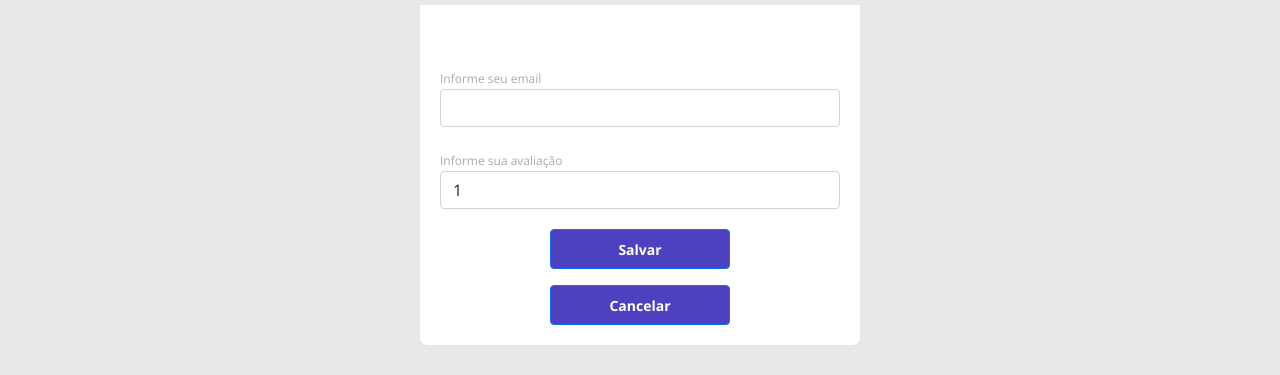
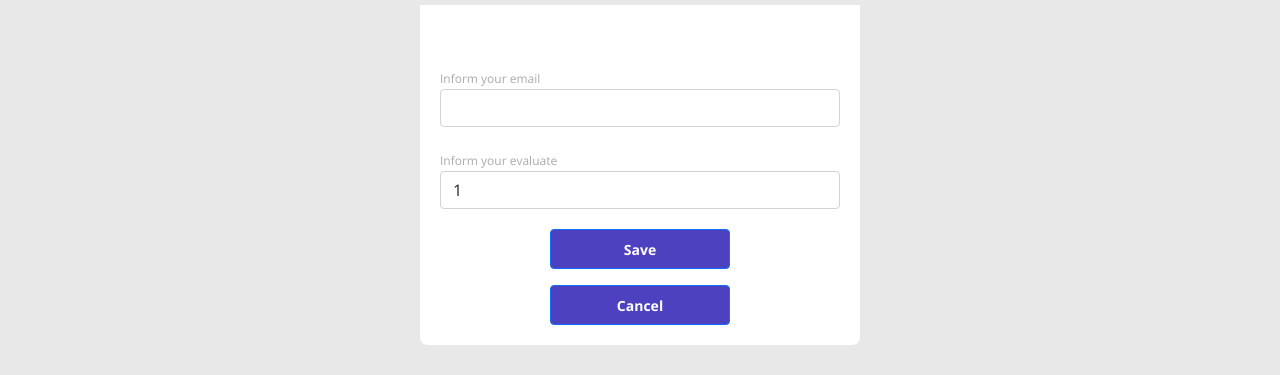
Before and after one commit to gil-son/dsmovie, a React (Create React App) app in the folder frontend/: page /form/1 in a window 1280 px wide. Shown: the part 139-514 px from the top of the page. Built offline with nearby package versions, Linux system fonts and the light colour scheme; no server answers.

Commit message:
Language formatted to English

```diff
--- a/frontend/src/components/FormCard/index.tsx
+++ b/frontend/src/components/FormCard/index.tsx
@@ -57,11 +57,11 @@
                  <h3>{movie?.title}</h3>
                  <form className="dsmovie-form" onSubmit={handleSubmit}>
                      <div className="form-group dsmovie-form-group">
-                         <label htmlFor="email">Informe seu email</label>
+                         <label htmlFor="email">Inform your email</label>
                          <input type="email" className="form-control" id="email" />
                      </div>
                      <div className="form-group dsmovie-form-group">
-                         <label htmlFor="score">Informe sua avaliação</label>
+                         <label htmlFor="score">Inform your evaluate</label>
                          <select className="form-control" id="score">
                              <option>1</option>
                              <option>2</option>
@@ -71,11 +71,11 @@
                          </select>
                      </div>
                      <div className="dsmovie-form-btn-container">
-                         <button type="submit" className="btn btn-primary dsmovie-btn">Salvar</button>
+                         <button type="submit" className="btn btn-primary dsmovie-btn">Save</button>
                      </div>
                  </form >
                  <Link to="/">
-                     <button className="btn btn-primary dsmovie-btn mt-3">Cancelar</button>
+                     <button className="btn btn-primary dsmovie-btn mt-3">Cancel</button>
                  </Link>
              </div >
          </div >
--- a/frontend/src/components/MovieScore/index.tsx
+++ b/frontend/src/components/MovieScore/index.tsx
@@ -1,6 +1,7 @@
 import MovieStars from "components/MovieStars";
 import "./styles.css";
 
+// https://pt.stackoverflow.com/questions/347616/problema-com-condicional-no-react
 
 type Props = {
     score: number;
@@ -14,7 +15,9 @@ function MovieScore({ score, count } : Props) {
         <div className="dsmovie-score-container">
              <p className="dsmovie-score-value">{score > 0 ? score.toFixed(1) : '-'}</p>
              <MovieStars score={score} />
-             <p className="dsmovie-score-count">{count} avaliações</p>
+
+             {count === 0 && <p className="dsmovie-score-count">{count} valuation</p>}
+             {count > 0 && <p className="dsmovie-score-count">{count} valuations</p>}
          </div>
     )
 }
```
